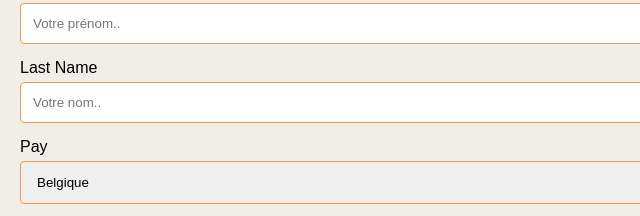
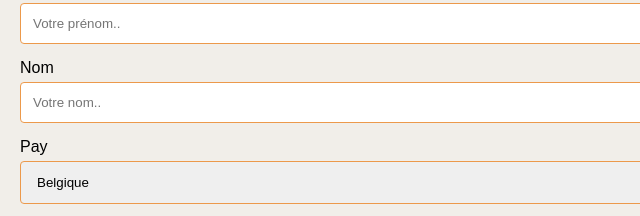
Before and after one commit to LejeuneA/site-touristique, a plain HTML site: page public/contact.html in a window 1280 px wide. Shown: the part 234-450 px from the top of the page, 0-640 px from the left. Drawn offline with Linux system fonts and the light colour scheme.

Commit message:
Update contact.html

```diff
--- a/public/contact.html
+++ b/public/contact.html
@@ -43,7 +43,7 @@
     <label for="fname">Prénom</label>
     <input type="text" id="fname" name="firstname" placeholder="Votre prénom..">
 
-    <label for="lname">Last Name</label>
+    <label for="lname">Nom</label>
     <input type="text" id="lname" name="lastname" placeholder="Votre nom..">
 
     <label for="country">Pay</label>
```
